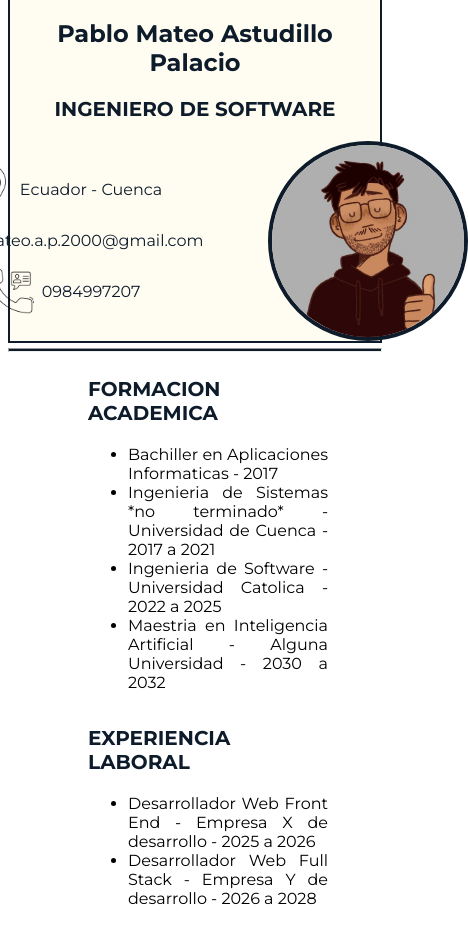
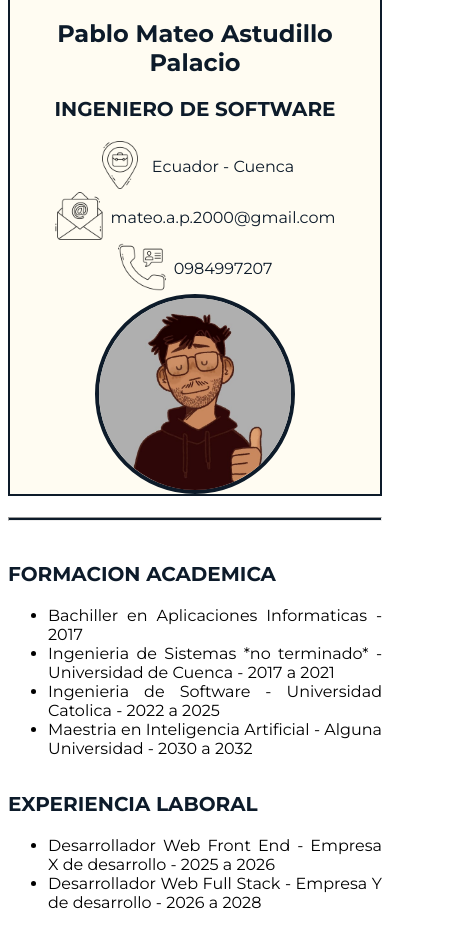
Before and after one commit to Mateoap00/hoja-de-vida, a plain HTML site: page index.html in a window 390 px wide. Shown: the part 73-1012 px from the top of the page, 468 px wide, since content can reach past the window. Drawn offline with Linux system fonts and the light colour scheme.

Commit message:
Agrega CSS Grid para ser mas responsivo

```diff
--- a/index.html
+++ b/index.html
@@ -15,11 +15,13 @@
 </head>
 
 <body>
+    <div class="container">
         <div class="titleSection">
+            <div class="titles">
                 <h1 class="mainTitle">HOJA DE VIDA</h1>
                 <h2 class="fullName">Pablo Mateo Astudillo Palacio</h2>
                 <h3 class="profession">INGENIERO DE SOFTWARE</h3>
-        <div class="moreInfo">
+            </div>
             <div class="contactInfo">
                 <div class="contactInfoItem">
                     <img class="contactIcons" src="./imgs/location.png" alt="Icono de ubicacion">
@@ -34,14 +36,17 @@
                     <p>0984997207</p>
                 </div>
             </div>
+            <div class="profilePhotoDiv">
                 <img class="profilePhoto" src="./imgs/luv.jpeg" alt="Foto de Pablo Mateo Astudillo Palacio">
             </div>
         </div>
 
+        <div>
             <hr>
+        </div>
 
-    <div class="columnContainer">
-        <div class="column">
+        <div class="categoriesContainer">
+            <div class="category">
                 <h3>FORMACION ACADEMICA</h3>
                 <ul>
                     <li>Bachiller en Aplicaciones Informaticas - 2017</li>
@@ -50,25 +55,26 @@
                     <li>Maestria en Inteligencia Artificial - Alguna Universidad - 2030 a 2032</li>
                 </ul>
             </div>
-        <div class="column">
+            <div class="category">
                 <h3>EXPERIENCIA LABORAL</h3>
                 <ul>
                     <li>Desarrollador Web Front End - Empresa X de desarrollo - 2025 a 2026</li>
                     <li>Desarrollador Web Full Stack - Empresa Y de desarrollo - 2026 a 2028</li>
                 </ul>
             </div>
-        <div class="column">
+            <div class="category">
                 <h3>HABILIDADES TECNICAS</h3>
                 <ul>
                     <li>Lenguajes de programacion: Javascript, Python, Java, C++, PHP, Rust, Kotlin, Swift</li>
                     <li>
-                    Tecnologias: React, Angular, Vue, NodeJs, ExpressJs, MERN Stack, MEAN Stack, NextJs, Bases de datos
+                        Tecnologias: React, Angular, Vue, NodeJs, ExpressJs, MERN Stack, MEAN Stack, NextJs, Bases de
+                        datos
                         SQl y
                         NoSQL
                     </li>
                 </ul>
             </div>
-        <div class="column">
+            <div class="category">
                 <h3>IDIOMAS</h3>
                 <ul>
                     <li>Español nivel nativo</li>
@@ -77,7 +83,9 @@
             </div>
         </div>
 
+        <div>
             <hr>
+        </div>
 
         <div class="socials">
             <h2 class="findMeTitle">Encuentrame en redes sociales!</h2>
@@ -96,6 +104,7 @@
                 </a>
             </div>
         </div>
+    </div>
 </body>
 
 </html>
--- a/styles/style.css
+++ b/styles/style.css
@@ -3,31 +3,24 @@ body {
     font-size: 10px;
 }
 
-h1 {
-    font-size: 2rem;
-    color: #0d1b2a;
-}
-
-h2 {
-    font-size: 1.5rem;
-    color: #0d1b2a
-}
-
-h3 {
-    font-size: 1.25rem;
-    color: #0d1b2a;
-}
-
-li,
-p {
-    font-size: 1rem;
+.container {
+    display: grid;
+    margin: auto;
+    gap: 1rem;
+    grid-template-rows: repeat(auto-fit, minmax(15rem, 1fr));
 }
 
 .titleSection {
+    display: grid;
+    grid-template-columns: repeat(auto-fit, minmax(15rem, 1fr));
     background-color: #fffcf2;
     color: #0d1b2a;
     border: 0.15rem solid;
     border-color: #0d1b2a;
+}
+
+.titles {
+    margin: auto;
 }
 
 .mainTitle,
@@ -36,27 +29,29 @@ p {
     text-align: center;
 }
 
-.moreInfo {
+.profilePhotoDiv {
     display: flex;
-    text-align: center;
+    flex-direction: column;
     justify-content: center;
+    align-items: center;
 }
 
 .profilePhoto {
-    margin: auto;
-    margin-left: 2rem;
-    width: 12rem;
-    height: 12rem;
+    max-width: 12rem;
+    max-height: 12rem;
     border-radius: 50%;
     border: 4px solid;
     border-color: #0d1b2a;
 }
 
 .contactInfo {
-    margin: auto;
-    margin-right: 2rem;
+    display: flex;
+    flex-direction: column;
+    justify-content: center;
+    align-items: center;
     font-size: 1.25rem;
     color: #0d1b2a;
+
 }
 
 .contactInfoItem {
@@ -67,31 +62,26 @@ p {
 
 .contactIcons {
     margin-right: 0.5rem;
-    width: 3rem;
-    height: 3rem;
+    max-width: 3rem;
+    max-height: 3rem;
 }
 
-hr {
-    height: 0.15rem;
-    background-color: #0d1b2a;
+.categoriesContainer {
+    display: grid;
+    margin: auto;
+    gap: 5rem;
+    row-gap: 0.25rem;
+    grid-template-columns: repeat(auto-fit, minmax(20rem, 1fr));
 }
 
-.columnContainer {
-    display: grid;
-    gap: 5rem;
-    row-gap: 0.25rem;
-    grid-template-columns: repeat(auto-fill, minmax(15rem, 1fr));
-    padding-left: 5rem;
-    padding-right: 5rem;
-}
-
-.column {
+.category {
     text-align: justify;
 }
 
 .socials {
     margin: auto;
-    width: 25rem;
+    min-width: 15rem;
+    max-width: 25rem;
     border: 0.15rem solid;
     border-radius: 10px;
     border-color: #0d1b2a;
@@ -108,8 +98,8 @@ hr {
 }
 
 .socialPhoto {
-    width: 4rem;
-    height: 4rem;
+    max-width: 4rem;
+    max-height: 4rem;
     margin: 0.5rem;
 }
 
@@ -152,3 +142,28 @@ hr {
 .facebookContainer:hover {
     background-image: url(../imgs/face-white-logo.png);
 }
+
+h1 {
+    font-size: 2rem;
+    color: #0d1b2a;
+}
+
+h2 {
+    font-size: 1.5rem;
+    color: #0d1b2a
+}
+
+h3 {
+    font-size: 1.25rem;
+    color: #0d1b2a;
+}
+
+li,
+p {
+    font-size: 1rem;
+}
+
+hr {
+    height: 0.15rem;
+    background-color: #0d1b2a;
+}
```
Lines whose indentation alone changed are shown as unchanged.
